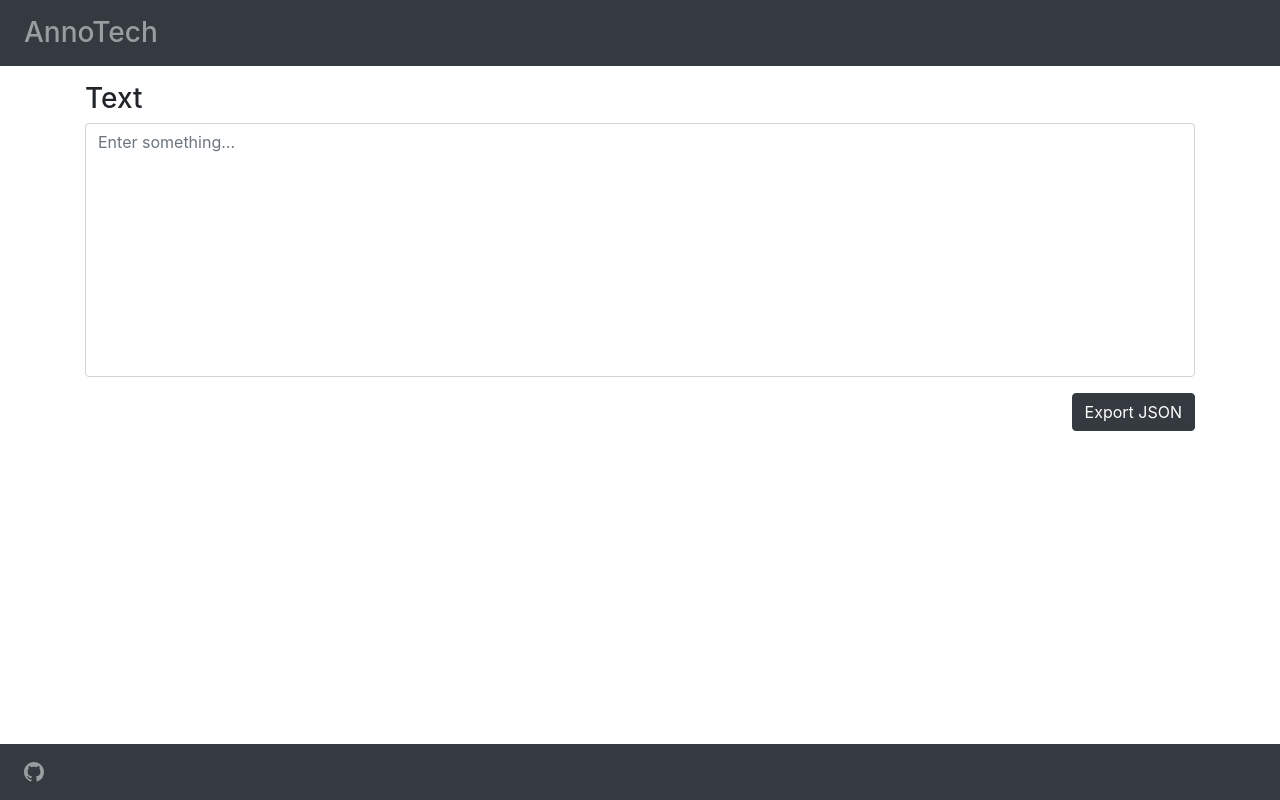
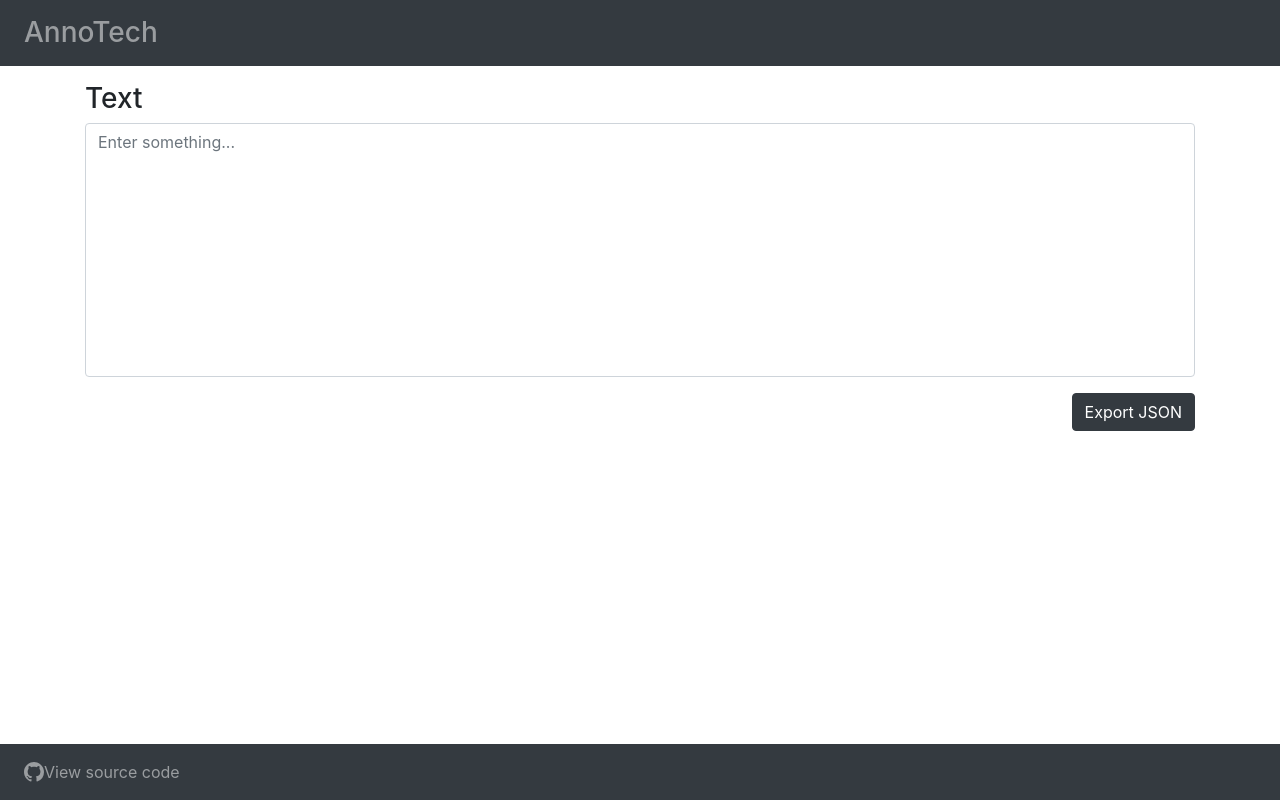
Before and after one commit to carloseam94/annotech, a Nuxt app: page / in a window 1280 px wide. Built offline with nearby package versions, Linux system fonts and the light colour scheme.

Commit message:
changed social media img. view source code footer

```diff
--- a/components/Footer.vue
+++ b/components/Footer.vue
@@ -2,7 +2,7 @@
   <footer>
     <b-navbar type="dark" variant="dark">
       <b-navbar-nav>
-        <b-nav-item href="https://github.com/carloseam94/annotech" target="_blank"><b-icon icon="github"></b-icon></b-nav-item>
+        <b-nav-item href="https://github.com/carloseam94/annotech" target="_blank"><b-icon icon="github"></b-icon>View source code</b-nav-item>
       </b-navbar-nav>
     </b-navbar>
   </footer>
```
Also changed, not shown: static/social-media.png.
